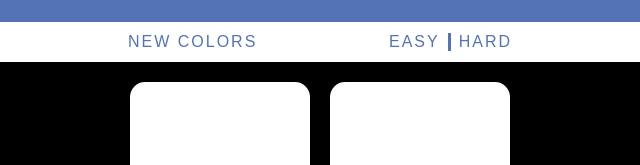
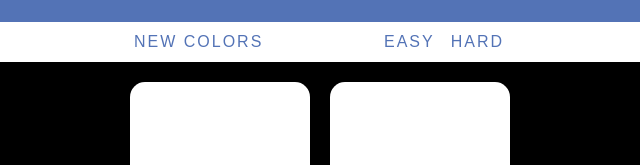
Before and after one commit to kotlyarchuk/color-picker-game, a plain HTML site: page index.html in a window 1280 px wide. Shown: the part 247-412 px from the top of the page, 320-960 px from the left. Drawn offline with Linux system fonts and the light colour scheme; a web font is replaced by a local one.

Commit message:
Fix menu

```diff
--- a/css/style.css
+++ b/css/style.css
@@ -46,9 +46,16 @@ h3 {
 }
 
 .menu .newgame {
+  padding: 6px;
   height: 100%;
   display: flex;
   align-items: center;
+}
+
+.menu .newgame:hover {
+  background: #5373B6;
+  color: #fff;
+  cursor: pointer;
 }
 
 .menu .diff {
@@ -58,25 +65,26 @@ h3 {
   align-items: center;
 }
 
-.menu ul {
-  list-style: none;
+.menu .diff>div {
+  height: 100%;
 }
 
-.menu ul li {
-  display: inline-block;
+.menu .diff>div:hover {
+  background: #5373B6;
+  color: #fff;
+  cursor: pointer;
 }
 
-.menu ul li span {
-  display: inline-block;
+.menu .hard {
+  padding: 8px;
+  display: flex;
+  align-items: center;
 }
 
-.menu ul .hard {
-  padding-left: 8px;
-  border-left: 3px solid #5373B6;
-}
-
-.menu ul .easy {
-  padding-right: 8px;
+.menu .easy {
+  padding: 8px;
+  display: flex;
+  align-items: center;
 }
 
 
--- a/index.html
+++ b/index.html
@@ -17,9 +17,9 @@
     </div>
     <div class="menu">
       <div class="newgame">New colors</div>
-      <div class="diff"><ul>
-        <li class="easy"><span>Easy</span</li>
-        <li class="hard"><span>Hard</span></li>
+      <div class="diff">
+        <div class="easy">Easy</div>
+        <div class="hard">Hard</div>
       </ul></div>
     </div>
     <div class="main">
```
